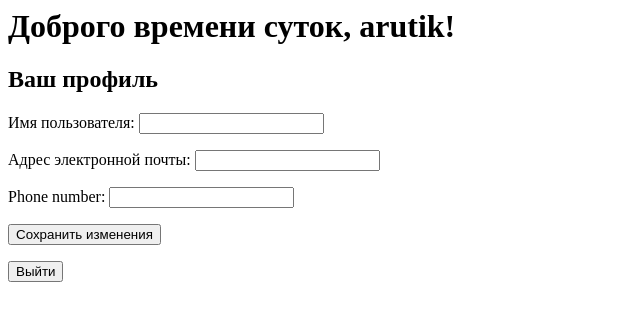
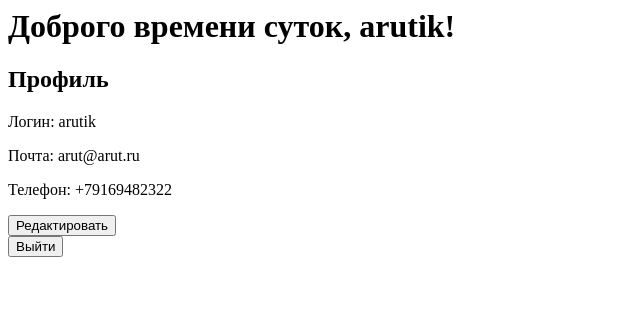
Before and after one commit to jimmy2qrtki/rct, a Django app: template rct/templates/registration/profile.html in a window 1280 px wide. Shown: the top 321 px of the page, without its empty margins (0-640 px from the left). Run offline with Django 5.2, Linux system fonts and the light colour scheme; the template is opened without the code that fills it: values that come from a table or form of the project are taken from there, others are empty; a user stored in the database is signed in; data comes from the database, SQL or seed files in the repository; both versions use the stored data as it was after the commit.

Commit message:
Поправил профиль

```diff
--- a/rct/forms.py
+++ b/rct/forms.py
@@ -6,10 +6,7 @@ from django.contrib.auth.forms import UserCreationForm
 class UserUpdateForm(forms.ModelForm):
     class Meta:
         model = User
-        fields = ['username', 'email']
-    def __init__(self, *args, **kwargs):
-        super().__init__(*args, **kwargs)
-        self.fields['username'].help_text = ''  # Удаляем текст помощи для поля "username"
+        fields = ['email']
 
 class ProfileUpdateForm(forms.ModelForm):
     class Meta:
--- a/rct/templates/registration/profile.html
+++ b/rct/templates/registration/profile.html
@@ -1,11 +1,25 @@
 <h1>Доброго времени суток, {{ user.username }}!</h1>
-<h2>Ваш профиль</h2>
+
+<div id="profile-display">
+    <h2>Профиль</h2>
+    <p>Логин: {{ user.username }}</p>
+    <p>Почта: {{ user.email }}</p>
+    <p>Телефон: {{ user.profile.phone_number|default:"" }}</p>
+    <button onclick="toggleEdit(true)">Редактировать</button>
+</div>
+
+<div id="profile-edit" style="display: none;">
+    <h2>Внесите правки</h2>
+    <p>Логин: {{ user.username }}</p>
     <form method="post">
         {% csrf_token %}
         {{ u_form.as_p }}
         {{ p_form.as_p }}
         <button type="submit">Сохранить изменения</button>
     </form>
+    <button onclick="toggleEdit(false)">Отмена</button>
+</div>
+
 {% if messages %}
     <ul class="messages">
         {% for message in messages %}
@@ -13,7 +27,22 @@
         {% endfor %}
     </ul>
 {% endif %}
+
 <form method="post" action="{% url 'logout' %}">
     {% csrf_token %}
     <button type="submit">Выйти</button>
 </form>
+
+<script>
+function toggleEdit(editMode) {
+    const displayDiv = document.getElementById('profile-display');
+    const editDiv = document.getElementById('profile-edit');
+    if (editMode) {
+        displayDiv.style.display = 'none';
+        editDiv.style.display = 'block';
+    } else {
+        displayDiv.style.display = 'block';
+        editDiv.style.display = 'none';
+    }
+}
+</script>
--- a/rct/views.py
+++ b/rct/views.py
@@ -38,7 +38,6 @@ def profile(request):
         p_form = ProfileUpdateForm(instance=request.user.profile)
 
     # Переопределяем метки полей
-    u_form.fields['username'].label = 'Логин'
     u_form.fields['email'].label = 'Почта:'
     p_form.fields['phone_number'].label = 'Телефон:'
 
```
Also changed, not shown: db.sqlite3, rct/migrations/0004_project_event.py (added). Lines whose indentation alone changed are shown as unchanged.
